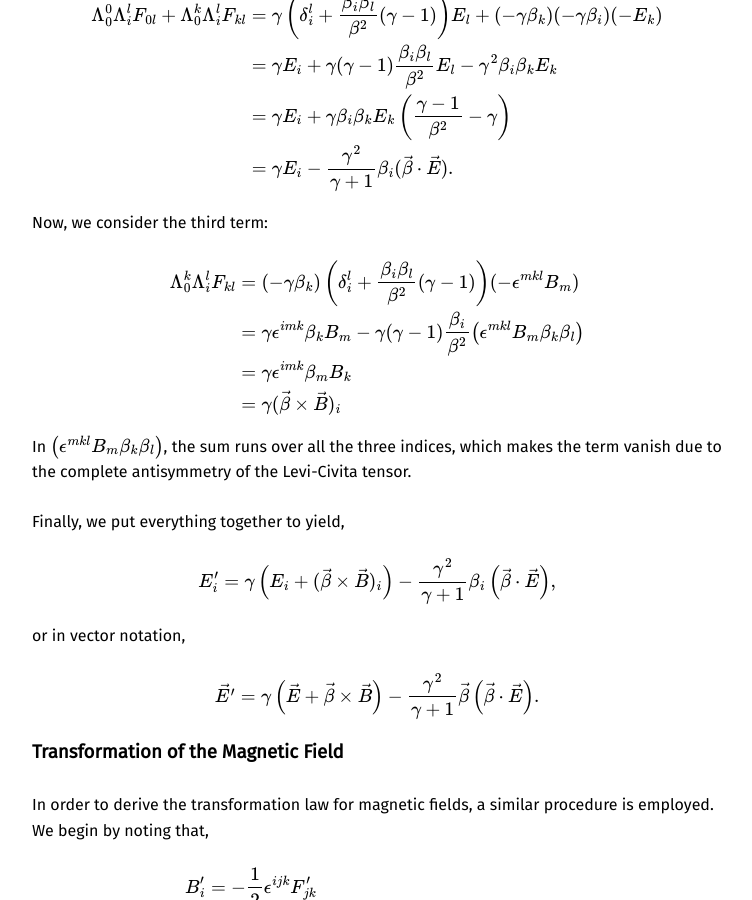
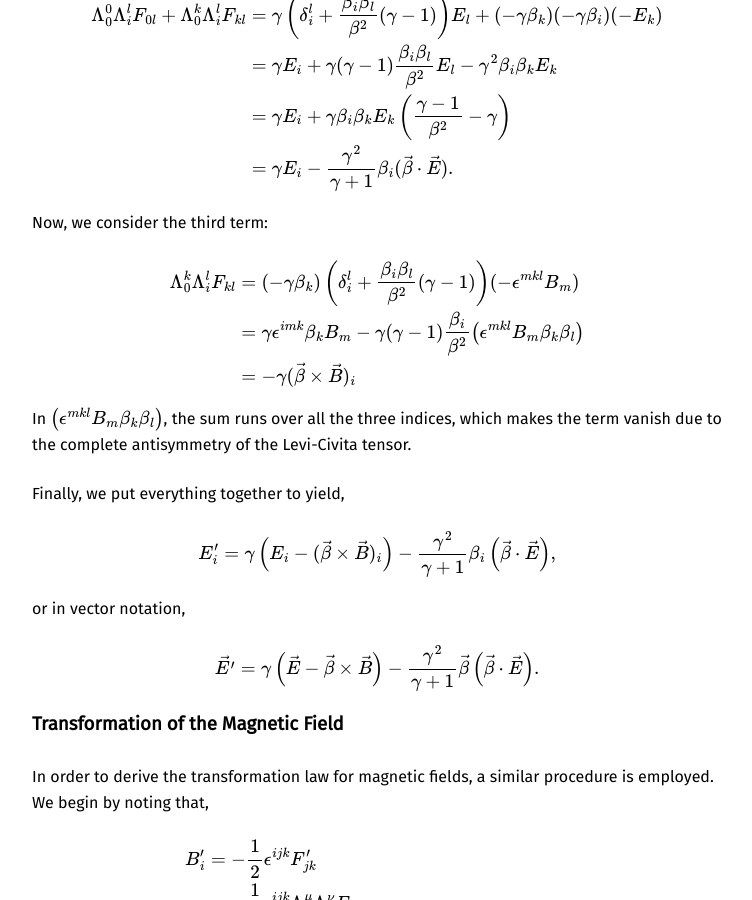
Before and after one commit to LeonardoGoller/LeonardoGoller.github.io, a Jekyll site: the page built from _posts/2020-02-20-lorentz-transform-fields.markdown, in a window 1280 px wide and 900 px high, scrolled down 1456 px. Shown: the whole window, without its empty margins (263-1015 px from the left). Built offline with Jekyll 4.4.1, drawn with Linux system fonts in a browser that asks for light colours; formulas are drawn with MathJax 3; comment, search, counter and statistics services are not loaded; some of the changed text lies outside the part shown.

Commit message:
fixed some algebra

```diff
--- a/_posts/2020-02-20-lorentz-transform-fields.markdown
+++ b/_posts/2020-02-20-lorentz-transform-fields.markdown
@@ -12,11 +12,11 @@
 
 $$
 \begin{align}
-  \vec{E'} = \gamma \left(\vec{E} + \vec{\beta} \times \vec{B}\right)
+  \vec{E'} = \gamma \left(\vec{E} - \vec{\beta} \times \vec{B}\right)
     - \frac{\gamma^2}{\gamma + 1}
         \vec{\beta} \left(\vec{\beta} \cdot \vec{E}\right) \\
 
-  \vec{B'} = \gamma \left(\vec{B} - \vec{\beta} \times \vec{E}\right)
+  \vec{B'} = \gamma \left(\vec{B} + \vec{\beta} \times \vec{E}\right)
     - \frac{\gamma^2}{\gamma + 1}
         \vec{\beta} \left(\vec{\beta} \cdot \vec{B}\right)
 \end{align}
@@ -113,8 +113,7 @@
     & = \gamma \epsilon^{imk}\beta_k B_m - \gamma(\gamma - 1)
           \frac{\beta_i}{\beta^2}
              \left(\epsilon^{mkl} B_m \beta_k \beta_l\right) \\
-    & = \gamma \epsilon^{imk}\beta_m B_k \\
-    & = \gamma (\vec{\beta} \times \vec{B})_i
+    & = -\gamma (\vec{\beta} \times \vec{B})_i
 \end{align}
 $$
 
@@ -125,7 +124,7 @@
 Finally, we put everything together to yield,
 
 $$
-E'_i = \gamma \left(E_i + (\vec{\beta} \times \vec{B})_i \right)
+E'_i = \gamma \left(E_i - (\vec{\beta} \times \vec{B})_i \right)
           - \frac{\gamma^2}{\gamma + 1}
               \beta_i \left(\vec{\beta} \cdot \vec{E}\right),
 $$
@@ -133,7 +132,7 @@
 or in vector notation,
 
 $$
-  \vec{E'} = \gamma \left(\vec{E} + \vec{\beta} \times \vec{B}\right)
+  \vec{E'} = \gamma \left(\vec{E} - \vec{\beta} \times \vec{B}\right)
     - \frac{\gamma^2}{\gamma + 1}
         \vec{\beta} \left(\vec{\beta} \cdot \vec{E}\right).
 $$
@@ -232,7 +231,7 @@
 Putting everything together leads to
 
 $$
-B'_i = \gamma \left(B_i - (\vec{\beta} \times \vec{E})_i \right)
+B'_i = \gamma \left(B_i + (\vec{\beta} \times \vec{E})_i \right)
           - \frac{\gamma^2}{\gamma + 1}
               \beta_i \left(\vec{\beta} \cdot \vec{B}\right),
 $$
@@ -240,7 +239,7 @@
 and
 
 $$
-  \vec{B'} = \gamma \left(\vec{B} - \vec{\beta} \times \vec{E}\right)
+  \vec{B'} = \gamma \left(\vec{B} + \vec{\beta} \times \vec{E}\right)
     - \frac{\gamma^2}{\gamma + 1}
         \vec{\beta} \left(\vec{\beta} \cdot \vec{B}\right),
 $$
```
